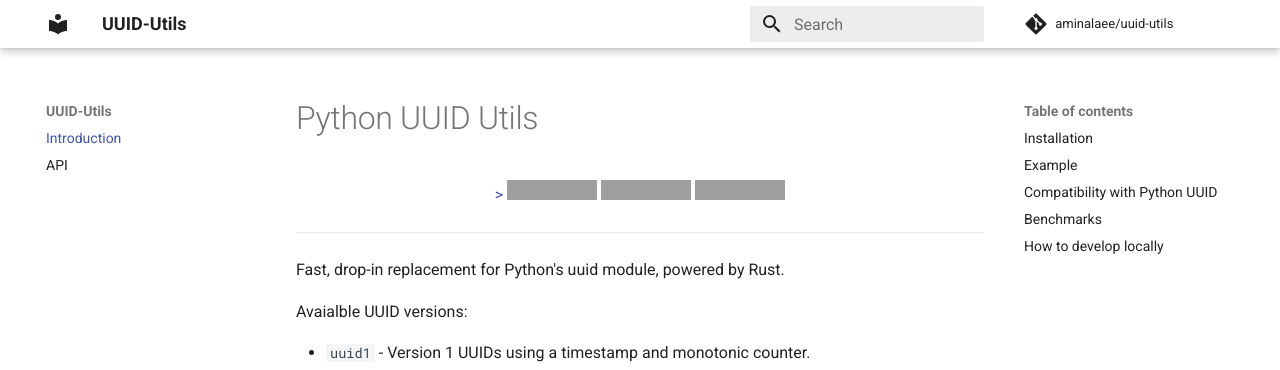
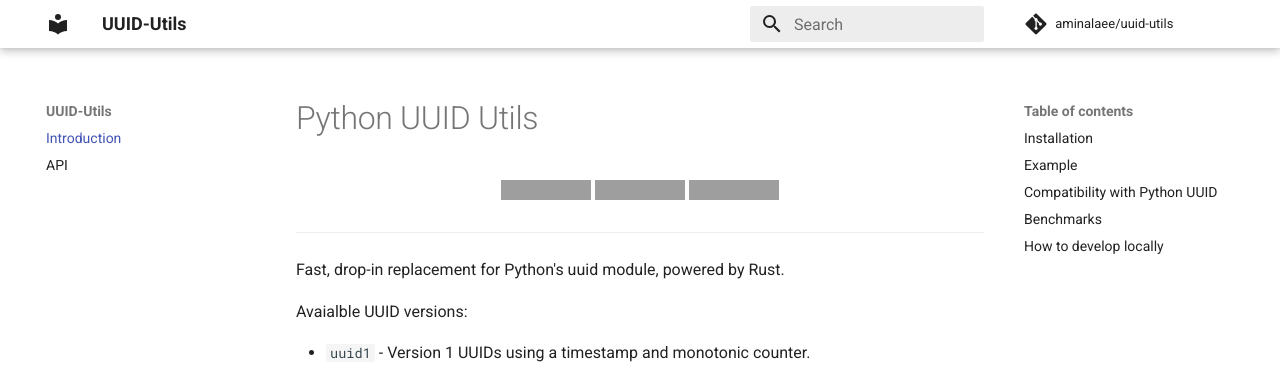
Before and after one commit to aminalaee/uuid-utils, an MkDocs documentation site: the page built from docs/index.md, in a window 1280 px wide and 900 px high. Shown: the top 370 px of the window. Built offline with MkDocs 1.6.1 and Material for MkDocs 9.7.7, drawn with Linux system fonts in a browser that asks for light colours; comment, search, counter and statistics services are not loaded; grey boxes are pictures that could not be loaded.

```diff
--- a/docs/index.md
+++ b/docs/index.md
@@ -2,7 +2,7 @@
 
 <div align="center">
 
-<a href="https://pypi.org/project/uuid-utils/" target="_blank">>
+<a href="https://pypi.org/project/uuid-utils/" target="_blank">
     <img src="https://badge.fury.io/py/uuid-utils.svg" alt="Package version">
 </a>
 <a href="https://pypi.org/project/uuid-utils" target="_blank">
```
Also changed, not shown: 1 other file.
